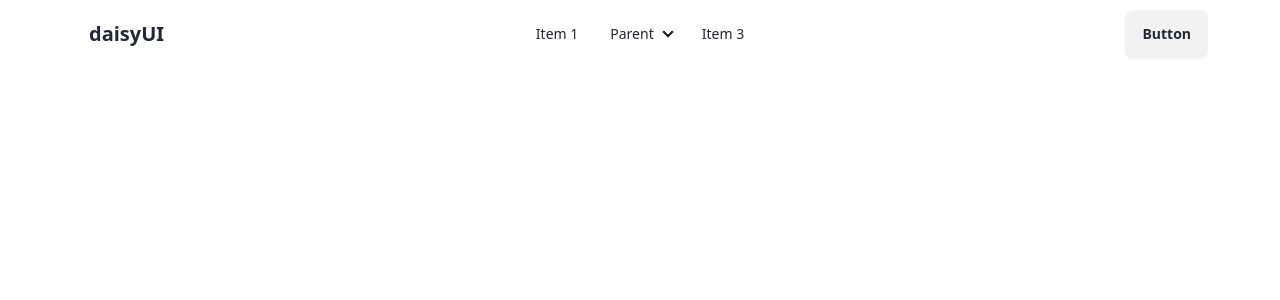
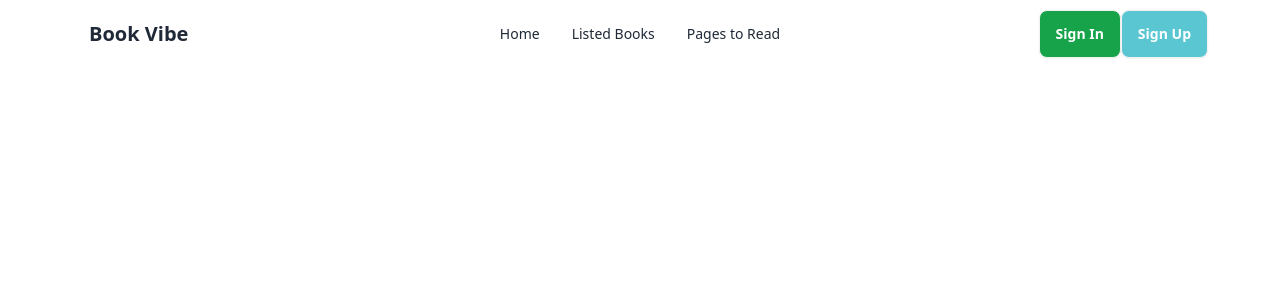
Before and after one commit to Mohammed-Saiful-Islam/b9a8-book-vibe-Mohammed-Saiful-Islam, a React (Vite) app: page / in a window 1280 px wide. Shown: the top 300 px of the page. Built offline with nearby package versions, Linux system fonts and the light colour scheme.

Commit message:
navbar edited but links not added

```diff
--- a/src/components/Nav.jsx
+++ b/src/components/Nav.jsx
@@ -9,36 +9,28 @@
               <svg xmlns="http://www.w3.org/2000/svg" className="h-5 w-5" fill="none" viewBox="0 0 24 24" stroke="currentColor"><path strokeLinecap="round" strokeLinejoin="round" strokeWidth="2" d="M4 6h16M4 12h8m-8 6h16" /></svg>
             </div>
             <ul tabIndex={0} className="menu menu-sm dropdown-content mt-3 z-[1] p-2 shadow bg-base-100 rounded-box w-52">
-        <li><a>Item 1</a></li>
+              <li><a>Home</a></li>
               <li>
-          <a>Parent</a>
-          <ul className="p-2">
-            <li><a>Submenu 1</a></li>
-            <li><a>Submenu 2</a></li>
-          </ul>
+                <a>Listed Books</a>
               </li>
-        <li><a>Item 3</a></li>
+              <li><a>Pages to Read</a></li>
             </ul>
           </div>
-    <a className="btn btn-ghost text-xl">daisyUI</a>
+          <a className="btn btn-ghost text-xl font-bold">Book Vibe</a>
         </div>
         <div className="navbar-center hidden lg:flex">
           <ul className="menu menu-horizontal px-1">
-      <li><a>Item 1</a></li>
+            <li><a>Home</a></li>
             <li>
-        <details>
-          <summary>Parent</summary>
-          <ul className="p-2">
-            <li><a>Submenu 1</a></li>
-            <li><a>Submenu 2</a></li>
-          </ul>
-        </details>
+              <a>Listed Books</a>
+
             </li>
-      <li><a>Item 3</a></li>
+            <li><a>Pages to Read</a></li>
           </ul>
         </div>
         <div className="navbar-end">
-    <a className="btn">Button</a>
+          <a className="btn bg-green-600 text-white">Sign In</a>
+          <a className="btn bg-[#59C6D2] text-white">Sign Up</a>
         </div>
       </div>
     </div>
```
Lines whose indentation alone changed are shown as unchanged.
